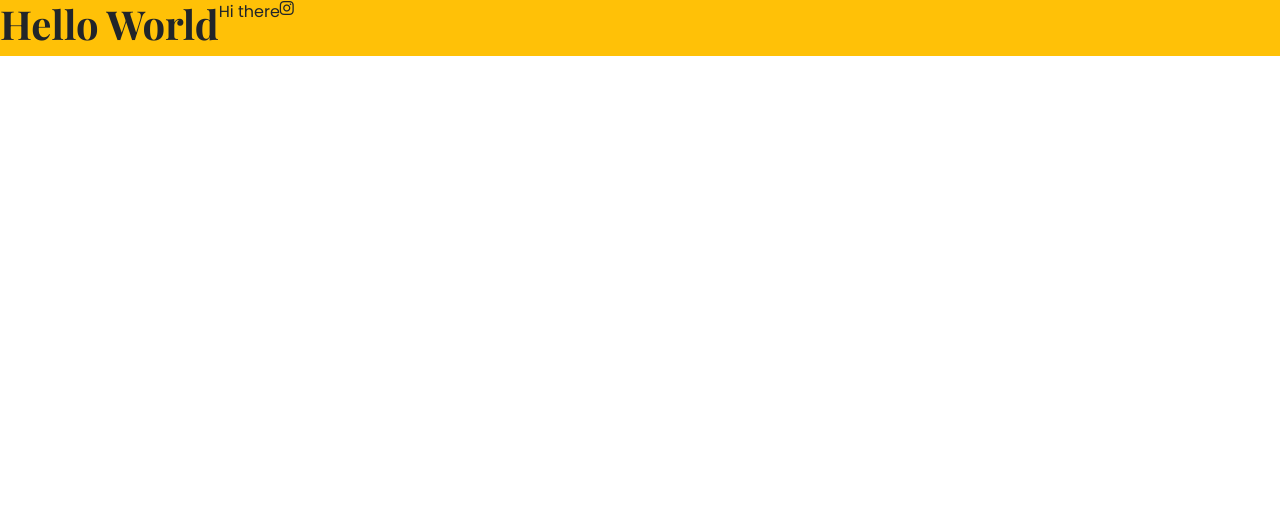
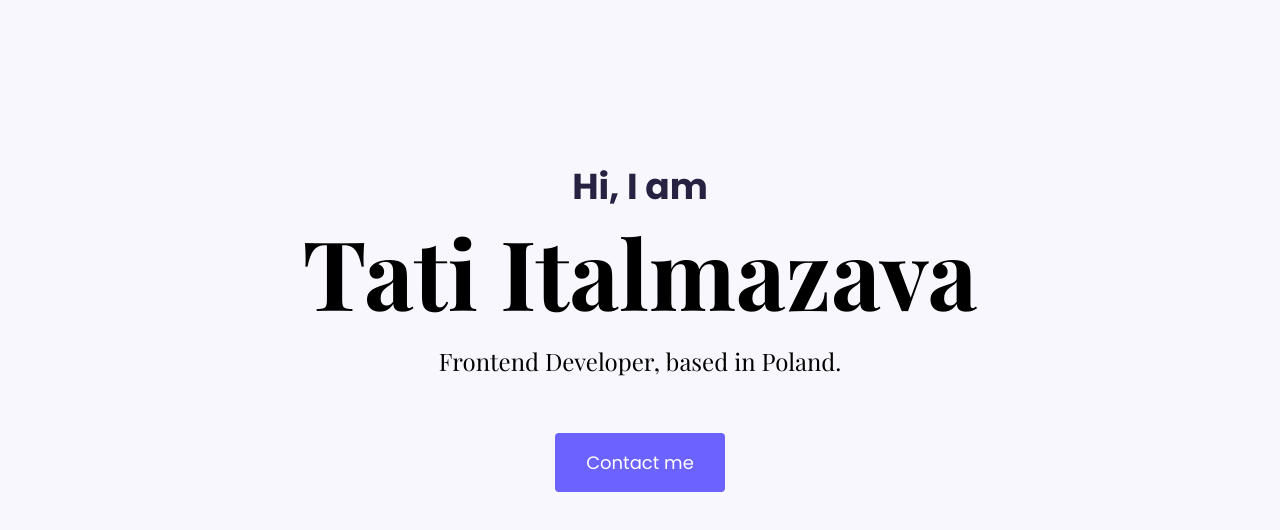
Before and after one commit to Tatiit17/my-portfolio, a plain HTML site: page index.html in a window 1280 px wide. Drawn offline with nearby package versions, Linux system fonts and the light colour scheme; a web font is replaced by a local one.

Commit message:
Hero page set up

```diff
--- a/index.html
+++ b/index.html
@@ -25,11 +25,11 @@
 </head>
 
 <body>
-    <div class="d-flex bg-warning">
-        <h1>Hello World</h1>
-        <p>Hi there
-        </p>
-        <i class="fa-brands fa-instagram"></i>
+    <div class="hero">
+        <p>Hi, I am</p>
+        <h1>Tati Italmazava</h1>
+        <h2 class="mb-5">Frontend Developer, based in Poland.</h2>
+        <a href="#" class="btn btn-branding">Contact me</a>
     </div>
 </body>
 
--- a/styles/portfolio.css
+++ b/styles/portfolio.css
@@ -1,8 +1,52 @@
+:root {
+	--branding-color: #6c63ff;
+	--secondary-color: #f9f7fe;
+	--heading-font-family: "Playfair Display", serif;
+	--default-font-family: "Poppins", sans-serif;
+}
+body {
+	font-family: var(--default-font-family);
+}
+h1,
+h2,
+h3,
+h4,
+h5,
+h6 {
+	font-family: var(--heading-font-family);
+	font-weight: bold;
+	color: black;
+}
 h1 {
-	font-family: "Playfair Display", serif;
-	font-weight: bold;
+	font-size: 96px;
 }
 p {
-	font-family: "Poppins", sans-serif;
 	font-weight: normal;
 }
+
+.hero {
+	text-align: center;
+	background-color: var(--secondary-color);
+	padding: 160px 20px;
+}
+.hero p {
+	font-size: 36px;
+	font-weight: bold;
+	color: #272142;
+	margin: 0;
+}
+.hero h2 {
+	font-family: var(--heading-font-family);
+	font-size: 24px;
+	font-weight: normal;
+	line-height: 2;
+}
+
+.btn-branding {
+	background-color: var(--branding-color);
+	color: white;
+	border-radius: 4px;
+	font-size: 18px;
+	line-height: 27px;
+	padding: 15px 30px;
+}
```
